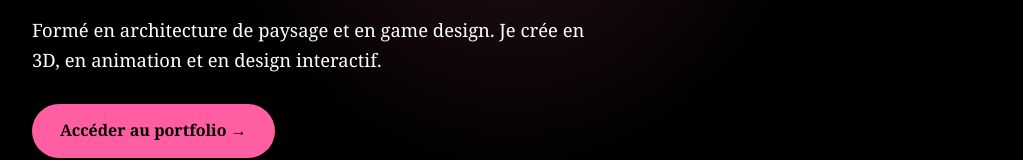
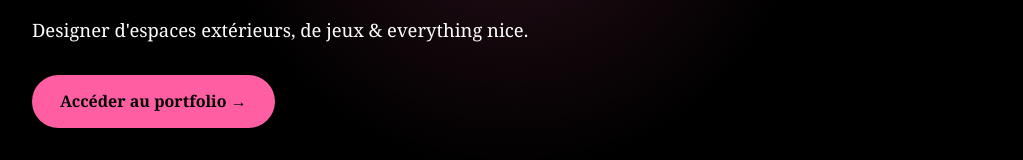
Before and after one commit to ShaunRise/Shaun-Gabriel-Dorleans, a plain HTML site: page index.html in a window 1280 px wide. Shown: the part 363-523 px from the top of the page, without its empty margins (128-1151 px from the left). Drawn offline with Linux system fonts and the light colour scheme.

Commit message:
Update tagline and call-to-action text in index.html

```diff
--- a/index.html
+++ b/index.html
@@ -134,12 +134,12 @@
       <p class="kicker" data-fr="Montréal · Portfolio" data-en="Montréal · Portfolio">Montréal · Portfolio</p>
       <h1 id="name" aria-label="Shaun-Gabriel Dorléans">Shaun-Gabriel Dorléans</h1>
       <p class="tagline"
-         data-fr="Formé en architecture de paysage et en game design. Je crée en 3D, en animation et en design interactif."
-         data-en="Trained in landscape architecture and game design. I create in 3D, animation and interactive design.">
-        Formé en architecture de paysage et en game design. Je crée en 3D, en animation et en design interactif.
+         data-fr=" Designer d'espaces extérieurs, de jeux & everything nice."
+         data-en="Designing outdoor spaces, video games & everything nice.">
+         Designer d'espaces extérieurs, de jeux & everything nice.
       </p>
       <a class="cta" href="https://readymag.website/u2730290103/6155723/"
-         data-fr="Accéder dans le portfolio →" data-en="Explore the portfolio →">Accéder au portfolio →</a>
+         data-fr="Accéder au portfolio →" data-en="Explore the portfolio →">Accéder au portfolio →</a>
     </header>
 
     <section class="reveal">
```
